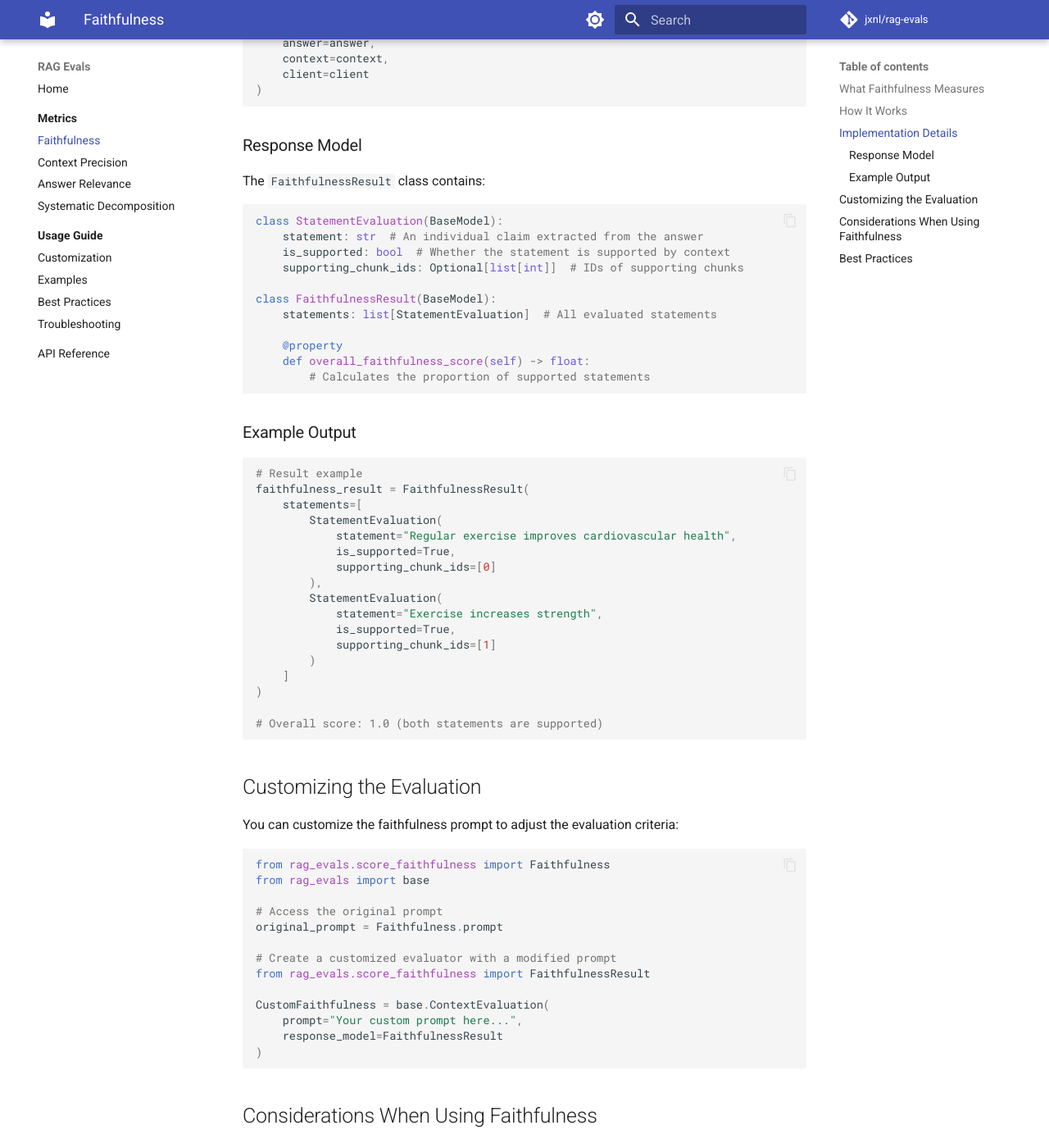
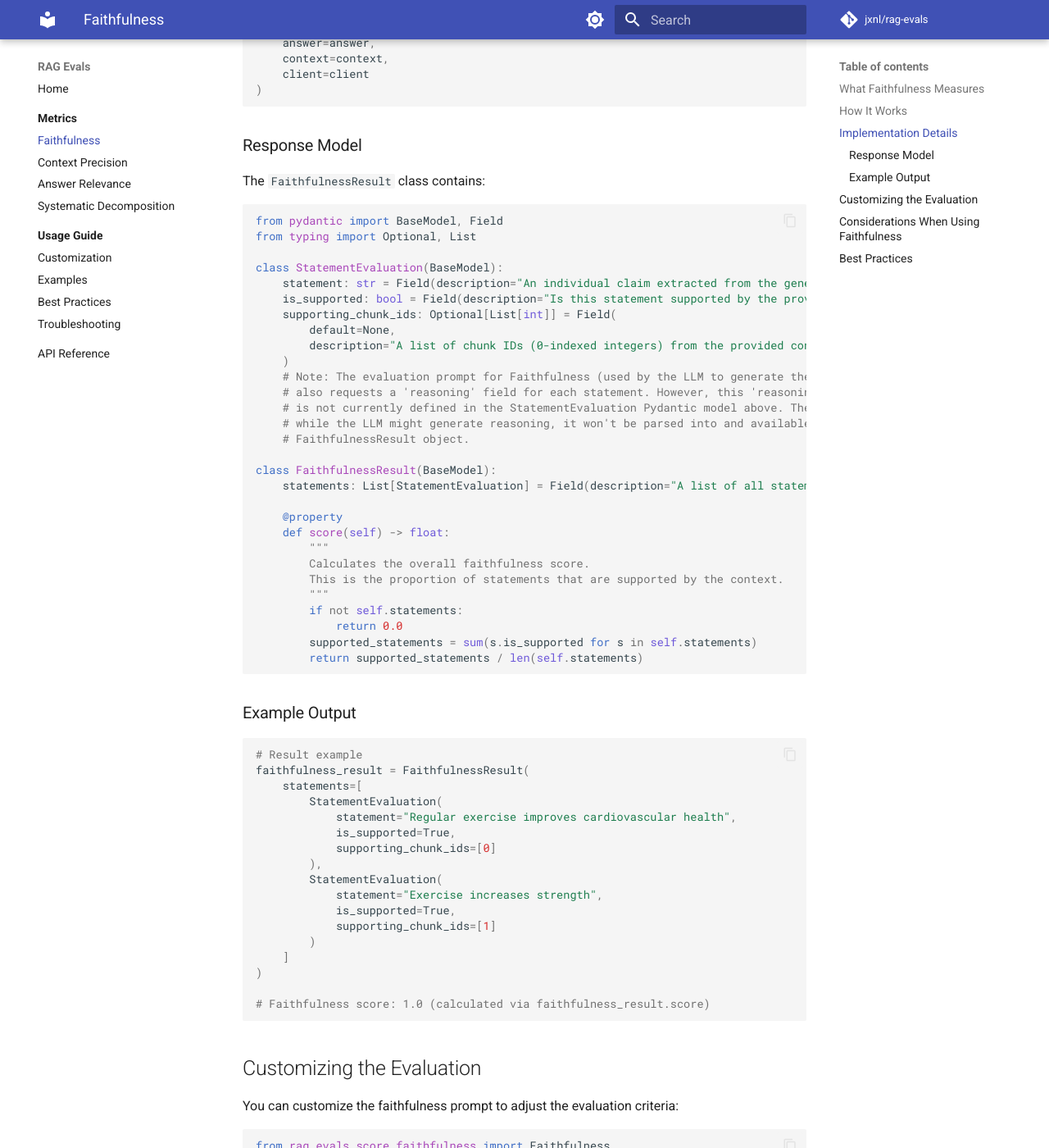
Before and after one commit to jxnl/ragas-alt, an MkDocs documentation site: the page built from docs/metrics/faithfulness.md, in a window 1280 px wide and 1400 px high, scrolled down 901 px. Shown: the whole window at 82% size. Built offline with MkDocs 1.6.1 and Material for MkDocs 9.7.7, drawn with Linux system fonts in a browser that asks for light colours; comment, search, counter and statistics services are not loaded.

Commit message:
Enhance documentation for faithfulness and precision metrics by updating Pydantic models. Add detailed field descriptions and rename score properties for clarity. Update example outputs to reflect new naming conventions.

````diff
--- a/docs/metrics/faithfulness.md
+++ b/docs/metrics/faithfulness.md
@@ -37,17 +37,35 @@ faithfulness_result = Faithfulness.grade(
 The `FaithfulnessResult` class contains:
 
 ```python
+from pydantic import BaseModel, Field
+from typing import Optional, List
+
 class StatementEvaluation(BaseModel):
-    statement: str  # An individual claim extracted from the answer
-    is_supported: bool  # Whether the statement is supported by context
-    supporting_chunk_ids: Optional[list[int]]  # IDs of supporting chunks
+    statement: str = Field(description="An individual claim extracted from the generated answer.")
+    is_supported: bool = Field(description="Is this statement supported by the provided context chunks?")
+    supporting_chunk_ids: Optional[List[int]] = Field(
+        default=None,
+        description="A list of chunk IDs (0-indexed integers) from the provided context that support this statement. Null if not supported or if IDs are not applicable/found."
+    )
+    # Note: The evaluation prompt for Faithfulness (used by the LLM to generate the data for this model)
+    # also requests a 'reasoning' field for each statement. However, this 'reasoning' field
+    # is not currently defined in the StatementEvaluation Pydantic model above. Therefore,
+    # while the LLM might generate reasoning, it won't be parsed into and available in the
+    # FaithfulnessResult object.
 
 class FaithfulnessResult(BaseModel):
-    statements: list[StatementEvaluation]  # All evaluated statements
+    statements: List[StatementEvaluation] = Field(description="A list of all statements extracted from the answer and their evaluation.")
 
     @property
-    def overall_faithfulness_score(self) -> float:
-        # Calculates the proportion of supported statements
+    def score(self) -> float:
+        """
+        Calculates the overall faithfulness score.
+        This is the proportion of statements that are supported by the context.
+        """
+        if not self.statements:
+            return 0.0
+        supported_statements = sum(s.is_supported for s in self.statements)
+        return supported_statements / len(self.statements)
 ```
 
 ### Example Output
@@ -69,7 +87,7 @@ faithfulness_result = FaithfulnessResult(
     ]
 )
 
-# Overall score: 1.0 (both statements are supported)
+# Faithfulness score: 1.0 (calculated via faithfulness_result.score)
 ```
 
 ## Customizing the Evaluation
````
Also changed, not shown: docs/metrics/precision.md (+17 -6 lines).
